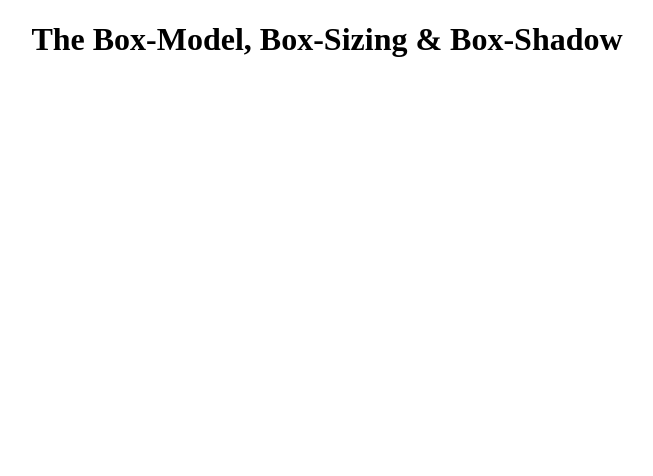
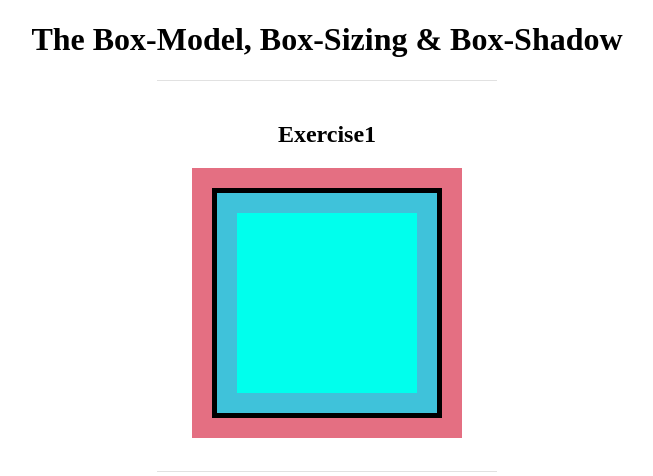
Before and after one commit to eyekavya/Box_Model, a plain HTML site: page Layout3/layout3.html in a window 1280 px wide. Shown: the whole page, without its empty margins (313-966 px from the left). Drawn offline with Linux system fonts and the light colour scheme.

Commit message:
modified

```diff
--- a/Layout3/layout3.html
+++ b/Layout3/layout3.html
@@ -13,6 +13,17 @@
 
         <h1>The Box-Model, Box-Sizing & Box-Shadow</h1>
 
+        <div class="ex1ParentBox">
+            <h2>Exercise1</h2>
+            <div class="pinkBox">
+                <div class="blueBox">
+                    <div class="greenBox">
+
+                    </div>
+                </div>
+            </div>
+        </div>
+
     </div>
 </body>
 </html>
--- a/Layout3/style.css
+++ b/Layout3/style.css
@@ -1,5 +1,38 @@
 .parentBox {
-    margin: 0 auto;
-    height: max-content;
-    width: max-content;
+  margin: 0 auto;
+  height: max-content;
+  width: max-content;
 }
+
+.ex1ParentBox {
+  margin: 0 auto;
+  height: 350px;
+  width: 300px;
+  border: 1px solid rgba(128, 128, 128, 0.24);
+  border-left: none;
+  border-right: none;
+  padding: 20px;
+  text-align: center;
+}
+
+.pinkBox {
+  background-color: rgb(228, 111, 130);
+  width: 230px;
+  height: 230px;
+  margin: 20px auto;
+  padding: 20px;
+}
+
+.blueBox {
+  width: 220px;
+  height: 220px;
+  border: 5px solid #000;
+  background-color: rgb(63, 194, 218);
+}
+.greenBox {
+  margin: 20px;
+  width: 180px;
+  height: 180px;
+  border: 0px;
+  background: #00ffed;
+}
```
